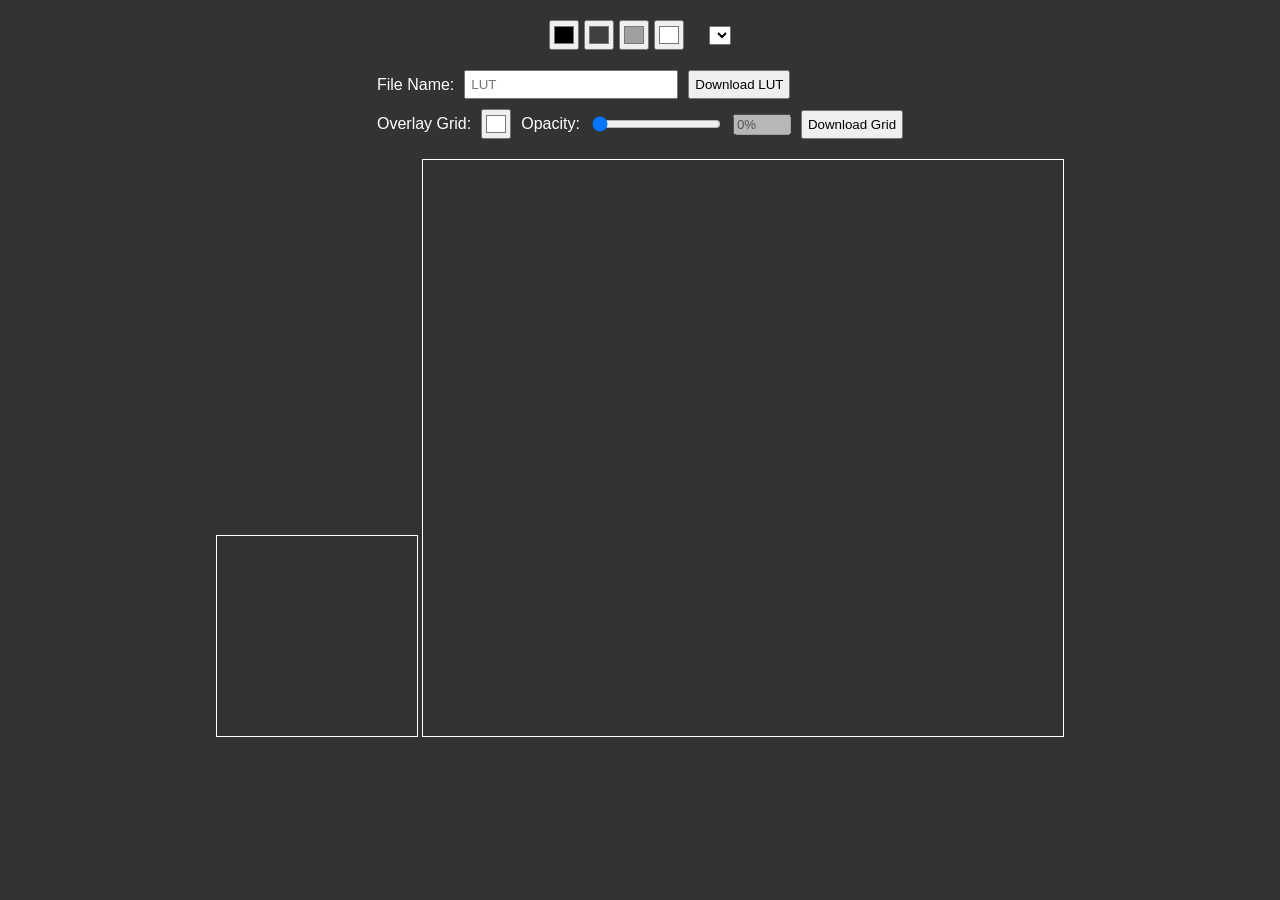
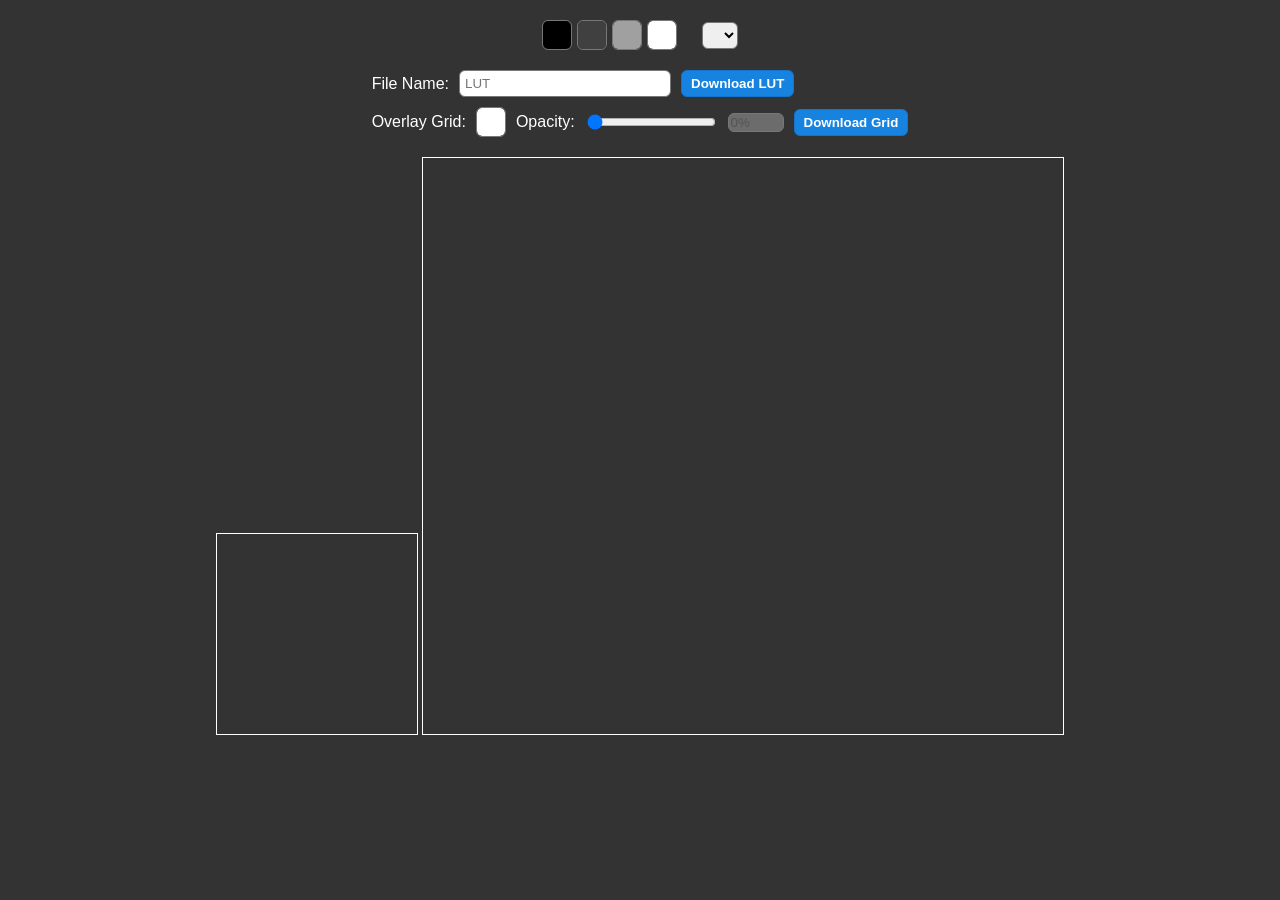

LUTer improved / fully fixed

--- a/LUTer/style.css
+++ b/LUTer/style.css
@@ -8,71 +8,56 @@ body {
     color: #fff;
 }
 
-.color-container {
-    display: flex;
-    align-items: center;
-    gap: 5px;
-    margin-bottom: 10px;
-}
-
-.color-picker{
-    display: flex;
-    flex-direction: column;
-    align-items: center;
-}
-
+.color-container { display: flex; align-items: center; gap: 5px; margin-bottom: 10px; }
+.color-picker { display: flex; flex-direction: column; align-items: center; }
 .color-picker input[type="color"], #overlayColorBase {
     width: 30px;
     height: 30px;
+    padding: 0;
+    border: 1px solid #777;
+    border-radius: 6px;
+    overflow: hidden;
+    background: transparent;
     cursor: pointer;
 }
-
-.palette-select {
-    margin-left: 20px;
+.color-picker input[type="color"]::-webkit-color-swatch-wrapper,
+#overlayColorBase::-webkit-color-swatch-wrapper { padding: 0; }
+.color-picker input[type="color"]::-webkit-color-swatch,
+#overlayColorBase::-webkit-color-swatch { border: 0; border-radius: 5px; }
+.palette-select { margin-left: 20px; }
+#canvas-container { margin-top: 20px; }
+canvas { border: 1px solid white; width: 200px; height: 200px; }
+#myCanvas { border: 1px solid white; image-rendering: pixelated; will-change: transform; width: 640px; height: 576px; }
+.download-container { margin-top: 10px; display: flex; flex-direction: column; align-items: flex-start; gap: 10px; }
+.lut-controls, .overlay-controls { display: flex; align-items: center; gap: 10px; }
+.lut-controls input[type="text"] { padding: 5px; width: 200px; text-align: left; }
+button, input[type="text"], select {
+    border: 1px solid #777;
+    border-radius: 6px;
 }
-
-#canvas-container {
-    margin-top: 20px;
-}
-
-canvas {
-    border: 1px solid white;
-    width: 200px;
-    height: 200px;
-}
-
-#myCanvas {
-    border: 1px solid white;
-    image-rendering: pixelated;
-    will-change: transform;
-    width: 640px;
-    height: 576px;
-}
-
-.download-container {
-    margin-top: 10px;
-    display: flex;
-    flex-direction: column;
-    align-items: flex-start;
-    gap: 10px;
-}
-
-.lut-controls, .overlay-controls {
-    display: flex;
-    align-items: center;
-    gap: 10px;
-}
-
-.lut-controls input[type="text"] {
-    padding: 5px;
-    width: 200px;
-    text-align: left;
-}
-
 button {
-    padding: 5px;
+    padding: 5px 9px;
+    border-color: #1673c9;
+    background-color: #1683e0;
+    color: #fff;
+    font-weight: 700;
+    cursor: pointer;
+    transition: background-color 150ms ease, border-color 150ms ease, transform 150ms ease, box-shadow 150ms ease;
 }
-
-#transparency-value {
-    width: 50px;
+button:hover:not(:disabled) {
+    border-color: #329cf2;
+    background-color: #2694ed;
+    box-shadow: 0 3px 9px rgba(0, 93, 180, .35);
+    transform: translateY(-1px);
+}
+button:active:not(:disabled) {
+    box-shadow: none;
+    transform: translateY(0);
+}
+button:disabled { cursor: wait; opacity: .65; }
+select { padding: 4px 7px; }
+#transparency-value { display: inline-block; width: 50px; }
+@media (max-width: 760px) {
+    .lut-controls, .overlay-controls { flex-wrap: wrap; }
+    #myCanvas { max-width: 100%; height: auto; }
 }
